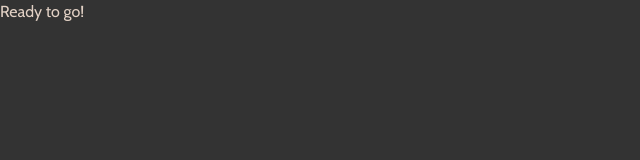
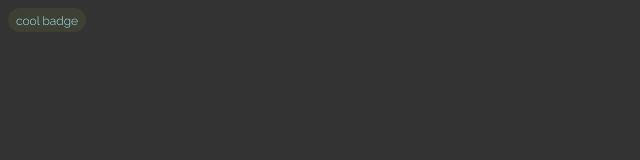
Before and after one commit to waynestedman/react-what-ever, a React (Vite) app: page / in a window 1280 px wide. Shown: the top 160 px of the page, without its empty margins (0-640 px from the left). Built offline with nearby package versions, Linux system fonts and the light colour scheme.

Commit message:
start a badge

```diff
--- a/src/App.jsx
+++ b/src/App.jsx
@@ -1,10 +1,14 @@
 // app.jsx
+
+import Badge from './components/Badge';
 
 function App() {
 
   return (
     <>
-      <p>Ready to go!</p>
+      <Badge
+        text = 'cool badge'
+      />
     </>
   )
 }
--- /dev/null
+++ b/src/components/Badge.jsx
@@ -0,0 +1,14 @@
+// Badge component
+
+import styles from './badge.module.css';
+
+function Badge({ text }) {
+
+  return (
+    <div className={styles.badge}>
+      <span className={styles.badgeText}>{text}</span>
+    </div>
+  );
+};
+
+export default Badge;
--- /dev/null
+++ b/src/components/badge.module.css
@@ -0,0 +1,18 @@
+/* badge styles */
+
+.badge {
+  max-width:fit-content;
+  border-radius: var(--border-radius);
+  background-color: var(--primary-green);
+  margin: 0.5rem;
+  padding: 0 0.5rem;
+  line-height: 1.5;
+
+
+  .badgeText {
+    font-size: 0.75em;
+    font-weight: 300;
+
+    color: var(--complimentary-blue);
+  }
+}
```
